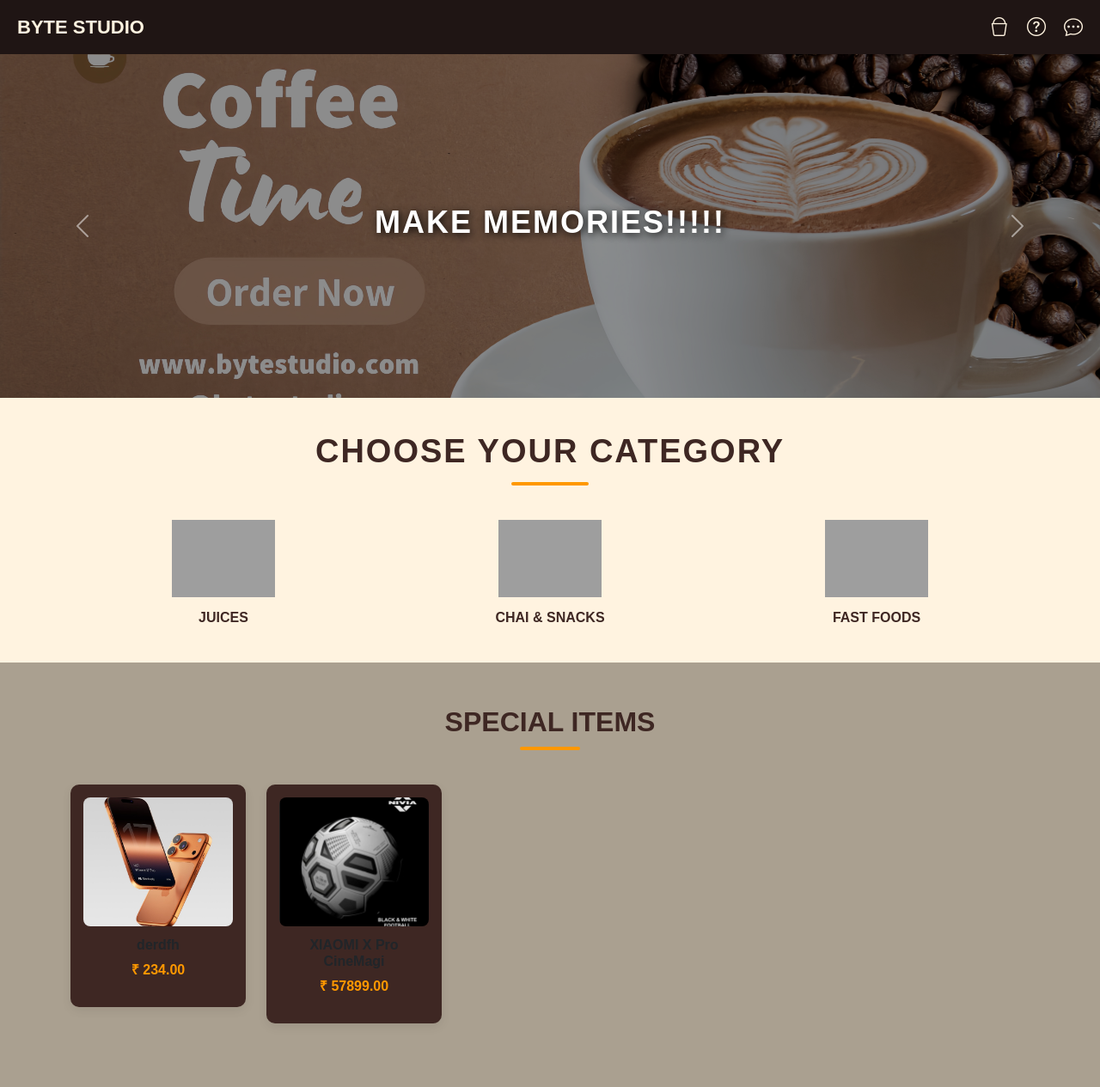
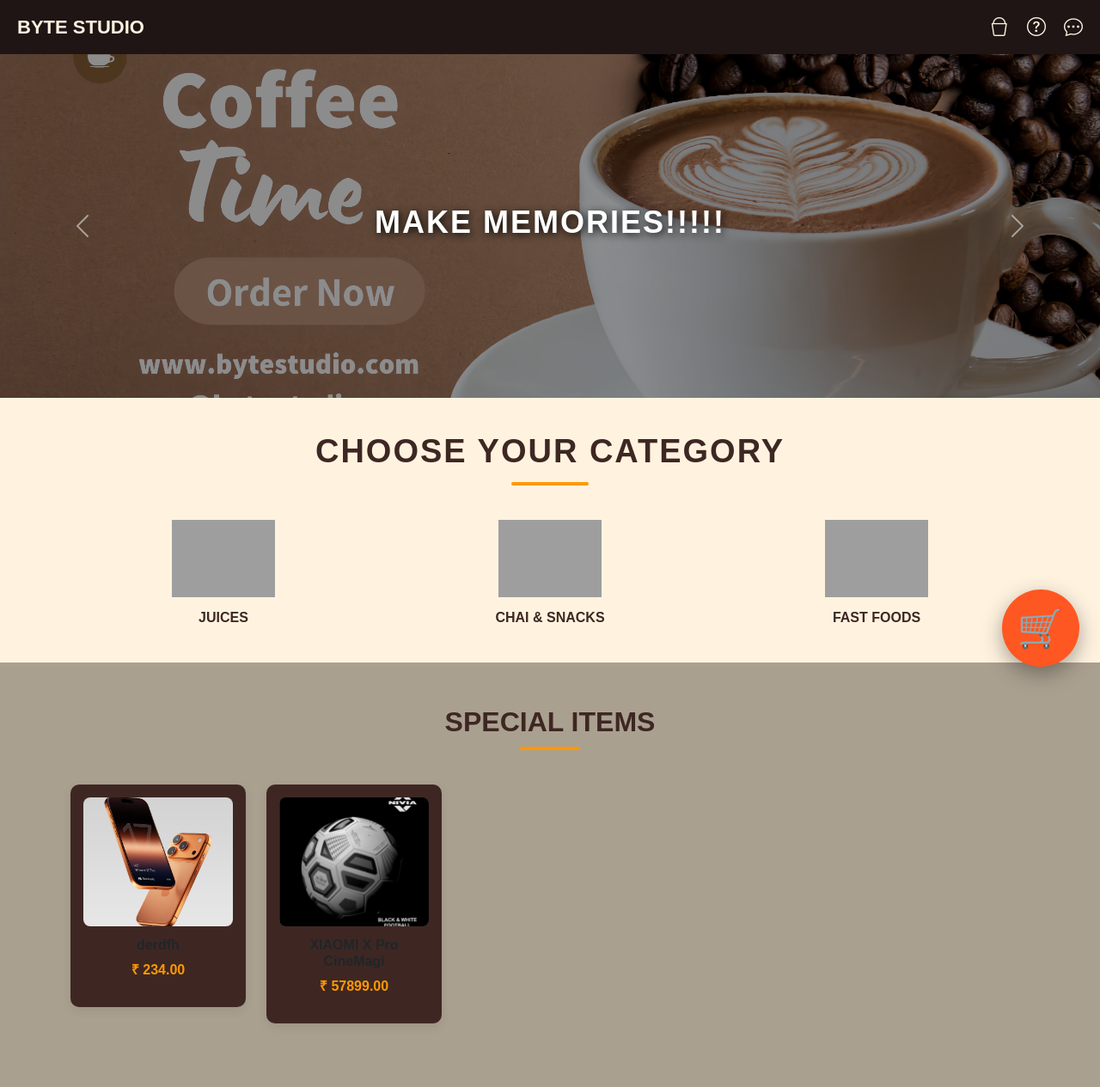
Before and after one commit to muhammedRinshad210/menuproject, a Django app: page / in a window 1280 px wide. Shown: the top 1265 px of the page at 86% size. Run offline with Django 5.2, Linux system fonts and the light colour scheme; data comes from the database, SQL or seed files in the repository; both versions use the stored data as it was after the commit; parts of the project's set-up code (start-up, migrations or seed data) failed here and were passed over; grey boxes are pictures that could not be loaded.

Commit message:
cart pop up

```diff
--- a/menuproject/menuapp/templates/menuapp/chai.html
+++ b/menuproject/menuapp/templates/menuapp/chai.html
@@ -170,7 +170,7 @@
 
 <div class="d-flex justify-content-center gap-2 mt-2">
 {% if item.quantity > 0 %}
-<a href="{% url 'add_cart' item.id %}" class="btn btn-warning btn-sm">
+<a href="{% url 'add_to_cart' item.id %}" class="btn btn-warning btn-sm">
     Add Bucket
 </a>
 {% else %}
--- a/menuproject/menuapp/templates/menuapp/fastfood.html
+++ b/menuproject/menuapp/templates/menuapp/fastfood.html
@@ -167,7 +167,7 @@
 
 <div class="d-flex justify-content-center gap-2 mt-2">
 {% if item.quantity > 0 %}
-<a href="{% url 'add_cart' item.id %}" class="btn btn-warning btn-sm">
+<a href="{% url 'add_to_cart' item.id %}" class="btn btn-warning btn-sm">
     Add Bucket
 </a>
 {% else %}
--- a/menuproject/menuapp/templates/menuapp/index.html
+++ b/menuproject/menuapp/templates/menuapp/index.html
@@ -241,6 +241,46 @@ body {
         font-size: 22px;
     }
 }
+.floating-btn{
+    position: fixed;
+    bottom: 24px;
+    right: 24px;
+
+    width: 90px;
+    height: 90px;
+
+    background: #ff5722;
+    color: white;
+    font-size: 44px;
+
+    border-radius: 50%;
+    display: flex;
+    align-items: center;
+    justify-content: center;
+
+    text-decoration: none;
+    box-shadow: 0 8px 25px rgba(0,0,0,0.35);
+    z-index: 9999;
+
+    transition: all 0.25s ease;  /* 🔥 smooth animation */
+}
+.floating-btn:hover{
+    transform: translateY(-6px) scale(1.0);  /* 🔥 small move */
+    box-shadow: 0 12px 30px rgba(0,0,0,0.45);
+}
+
+@media (max-width:768px){
+
+    .floating-btn{
+        width: 60px;
+        height: 60px;
+        font-size: 26px;
+        bottom: 16px;
+        right: 16px;
+    }
+
+}
+
 
 
 </style>
@@ -335,6 +375,10 @@ body {
         </div>
     </div>
 </section>
+<!-- Floating Home Button -->
+{% if cart_count > 0 %}
+<a href="{% url 'cart' %}" class="floating-btn">🛒</a>
+{% endif %}
 
 
 {% endblock %}
--- a/menuproject/menuapp/templates/menuapp/juices.html
+++ b/menuproject/menuapp/templates/menuapp/juices.html
@@ -186,6 +186,7 @@
 </div>
 </div>
 </div>
+
 {% endfor %}
 
 </div>
--- a/menuproject/menuapp/views.py
+++ b/menuproject/menuapp/views.py
@@ -12,14 +12,20 @@ from .forms import CarouselForm
 # Home Page
 from .models import Carousel, SpecialItem
 
+from .models import Cart
+
 def home(request):
     carousels = Carousel.objects.all().order_by('-id')
     special_items = SpecialItem.objects.all().order_by('-id')
 
+    cart_count = Cart.objects.count()
+
     return render(request, 'menuapp/index.html', {
         'carousels': carousels,
         'special_items': special_items,
+        'cart_count': cart_count
     })
+
 
 
 from .models import Carousel, MenuItem, SpecialItem
```
Also changed, not shown: menuproject/menuapp/context_processors.py (added, +9 -0 lines), menuproject/menuapp/templates/menuapp/base.html (+47 -0 lines), menuproject/db.sqlite3, menuproject/menuapp/migrations/0005_cart_session_key_alter_carousel_id_alter_cart_id_and_more.py (added), menuproject/menuapp/migrations/0006_alter_cart_session_key.py (added).
